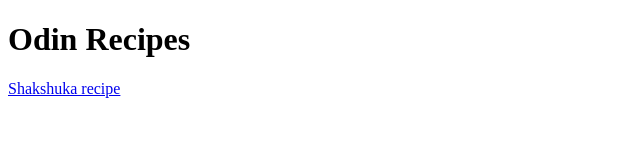
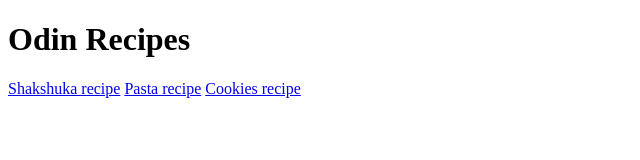
Before and after one commit to OR404/odin-recipes, a plain HTML site: page index.html in a window 1280 px wide. Shown: the whole page, without its empty margins (0-640 px from the left). Drawn offline with Linux system fonts and the light colour scheme.

Commit message:
add pasta and cookies recipes
added pasta and cookie recipes,hyperlinked both to index

```diff
--- a/index.html
+++ b/index.html
@@ -8,6 +8,8 @@
 <body>
     <h1>Odin Recipes</h1>
     <a href="recipes/shakshuka.html">Shakshuka recipe</a>
+    <a href="recipes/pasta.html">Pasta recipe</a>
+    <a href="recipes/cookies.html">Cookies recipe</a>
 
 </body>
 </html>
```
Also changed, not shown: recipes/cookies.html (added), recipes/pasta.html (added).
